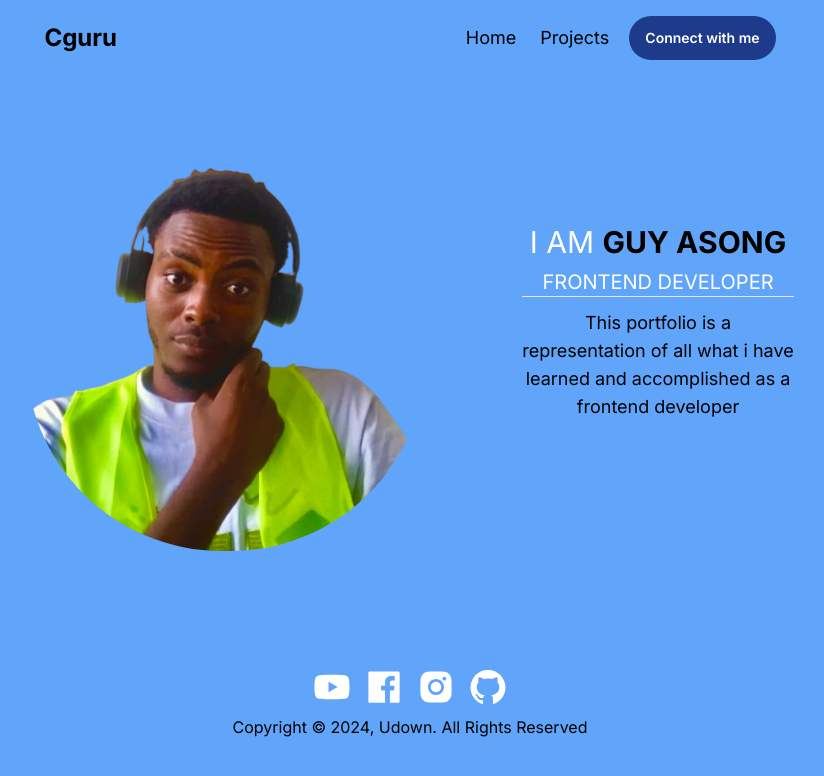
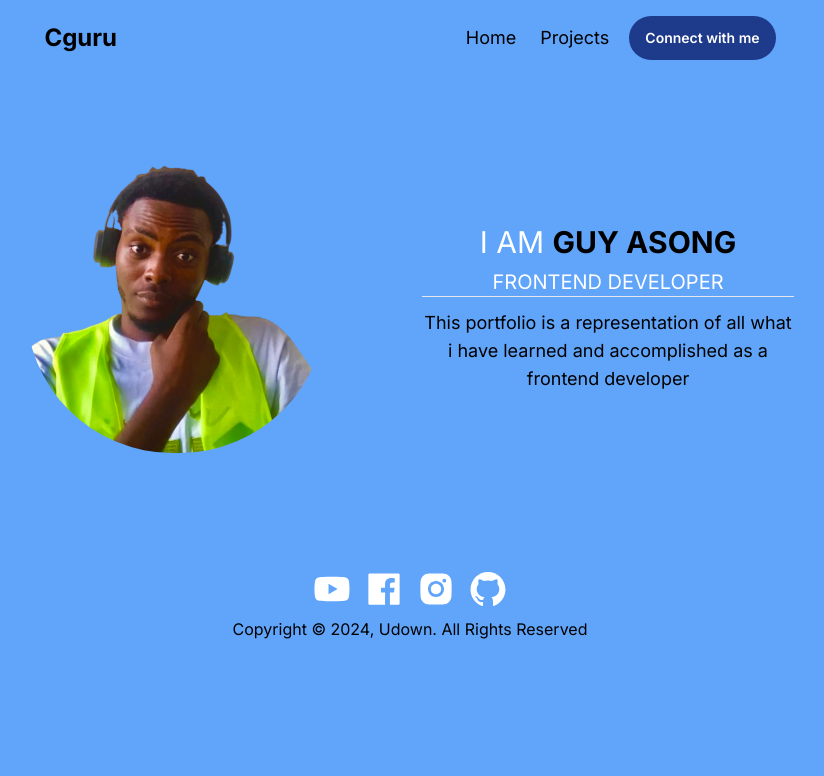
Before and after one commit to guyasong2/Cguru, a Next.js app: page / in a window 1280 px wide. Shown: the top 776 px of the page, without its empty margins (230-1054 px from the left). Built offline with nearby package versions, Linux system fonts and the light colour scheme.

Commit message:
Update hero.tsx

```diff
--- a/app/components/hero.tsx
+++ b/app/components/hero.tsx
@@ -5,7 +5,7 @@
 const Hero = () => {
   return (
     <div className="md:flex-row md:flex w-[80%] md:w-[60%] mx-auto justify-between pt-20 md:pt-0">
-      <Image alt="me" className="rounded-full" src={me} width={400} height={400}/>
+      <Image alt="me" className="rounded-full" src={me} width={300} height={300}/>
 
       <div className="text-center md:pt-16 pt-10  md:ml-24 ml-0">
         <h2 className="uppercase text-3xl mb-2 text-white">
```
